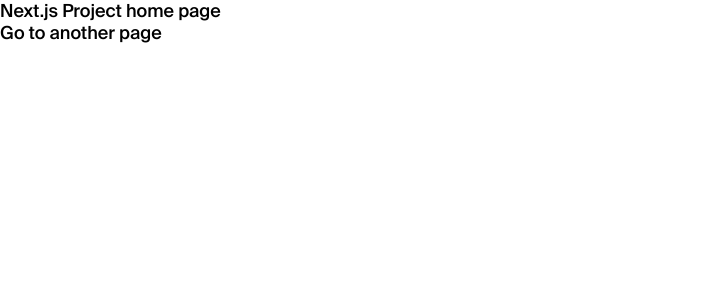
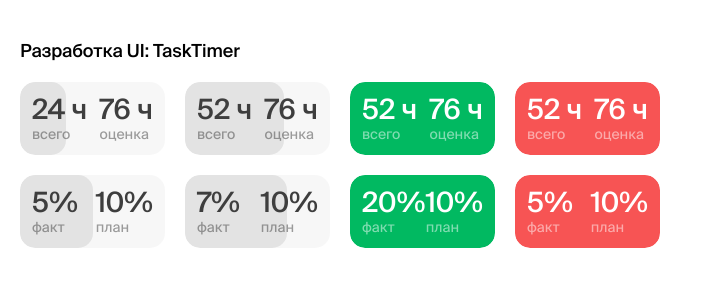
Before and after one commit to whanarchyven/prof-dash-test, a Next.js app: page / in a window 1280 px wide. Shown: the top 300 px of the page, without its empty margins (0-723 px from the left). Built offline with nearby package versions, Linux system fonts and the light colour scheme; what next-redux-wrapper, tailwindcss-animation-delay, tailwindcss-aspect-ratio would draw is missing.

Commit message:
maded task-timer demo

```diff
--- a/src/app/page.tsx
+++ b/src/app/page.tsx
@@ -1,11 +1,24 @@
 import Button from '@/shared/ui/button/ui';
+import TaskTimer from "@/shared/ui/task-timer/ui";
 
 export default function Home() {
   return (
     <>
       <main>
-        <h1>Next.js Project home page</h1>
-        <Button href={'/another-page'}>Go to another page</Button>
+        <h1 className={'mt-4  ml-2'}>Разработка UI: TaskTimer</h1>
+        {/*<Button href={'/another-page'}>Go to another page</Button>*/}
+          <div className={'mt-2 ml-2 grid grid-cols-4 gap-2 w-1/2'}>
+              <TaskTimer category={'time'} status={'default'} fact={24} plan={76}></TaskTimer>
+              <TaskTimer category={'time'} status={'default'} fact={52} plan={76}></TaskTimer>
+              <TaskTimer category={'time'} status={'completed'} fact={52} plan={76}></TaskTimer>
+              <TaskTimer category={'time'} status={'failed'} fact={52} plan={76}></TaskTimer>
+
+              <TaskTimer category={'profit'} status={'default'} fact={5} plan={10}></TaskTimer>
+              <TaskTimer category={'profit'} status={'default'} fact={7} plan={10}></TaskTimer>
+              <TaskTimer category={'profit'} status={'completed'} fact={20} plan={10}></TaskTimer>
+              <TaskTimer category={'profit'} status={'failed'} fact={5} plan={10}></TaskTimer>
+
+          </div>
       </main>
     </>
   );
--- a/src/shared/ui/task-timer/ui/index.tsx
+++ b/src/shared/ui/task-timer/ui/index.tsx
@@ -1,11 +1,73 @@
-import React from 'react';
+import {cva, VariantProps} from 'class-variance-authority';
+import { FC } from 'react';
 
-const Index = () => {
+interface Props extends VariantProps<typeof cvaProgress>{
+    category: 'time' | 'profit';
+    fact:number;
+    plan:number;
+}
+
+const cvaRoot = cva(['rounded-3xl p-1.2 relative bg-cBlack bg-opacity-[0.03] overflow-hidden'],{
+    variants:{
+        height:{
+            sm:['h-10']
+        }
+    }
+});
+const cvaProgress=cva(['absolute z-[-1] left-0 top-0 rounded-3xl h-full'],{
+    variants: {
+        status: {
+            default: ['bg-cGrayLight'],
+            completed:['bg-cGreen w-full'],
+            failed:['bg-cRed w-full'],
+        },
+    },
+})
+const cvaTextBlock=cva(['flex w-full justify-between items-end'],{
+    variants:{
+        status:{
+            default: ['text-cGray'],
+            completed:['text-cWhite'],
+            failed:['text-cWhite'],
+        }
+    }
+})
+const cvaTextSection=cva(['flex flex-col gap-0.3'])
+const cvaTitle=cva(['font-base text-lg'],{
+    variants:{
+        align:{
+            left:'text-lg',
+            right:'text-base'
+        }
+    }})
+const cvaDescription=cva(['text-sm font-secondary opacity-50'])
+
+const TaskTimer: FC<Props> = ({ category, status,fact,plan }) => {
+
+    const calculateProgressPercent=(taskStatus:typeof status)=>{
+        switch (status){
+            case 'default':return fact/plan*100;
+            default : return 100;
+        }
+    }
+
+    const taskProgress=calculateProgressPercent(status);
+
     return (
-        <div>
-
+        <div className={cvaRoot()}>
+            <div style={{width:`${taskProgress}%`}} className={cvaProgress({status})}></div>
+            <div className={cvaTextBlock({status})}>
+                <div className={cvaTextSection()}>
+                    <p className={cvaTitle({align: "left"})}>{fact}{category=='time'?' ч':'%'}</p>
+                    <p className={cvaDescription()}>{category=='time'?'всего':'факт'}</p>
+                </div>
+                <div className={cvaTextSection()}>
+                    <p className={cvaTitle({align: "right"})}>{plan}{category=='time'?' ч':'%'}</p>
+                    <p className={cvaDescription()}>{category=='time'?'оценка':'план'}</p>
+                </div>
+            </div>
         </div>
     );
 };
 
-export default Index;
+export default TaskTimer;
--- a/tailwind.config.js
+++ b/tailwind.config.js
@@ -12,7 +12,7 @@ module.exports = {
   theme: {
     extend: {
       colors: {
-        cBlack: '#000',
+        cBlack: '#070707',
         cWhite: '#fff',
         cGreen:'#01BF64',
         cOrange:'#F8AE00',
```
